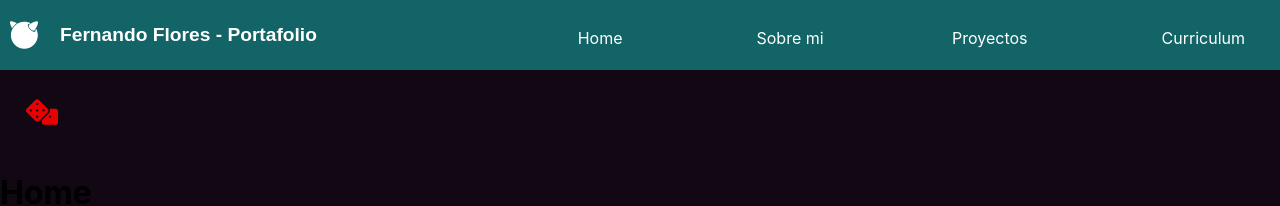
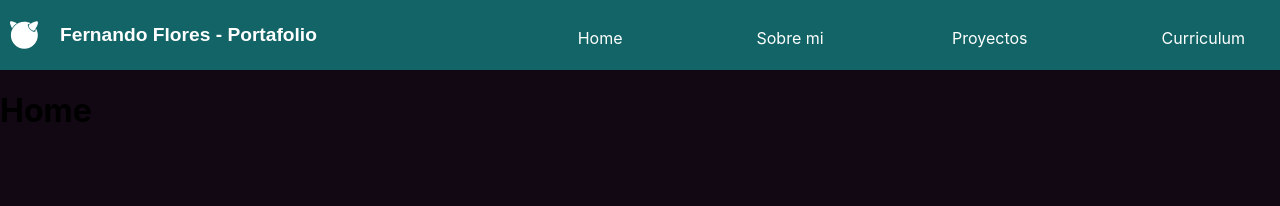
Before and after one commit to ffloresbernal/portafoliofflores, a React (Create React App) app: page / in a window 1280 px wide. Shown: the top 206 px of the page. Built offline with nearby package versions, Linux system fonts and the light colour scheme.

Commit message:
quitado el  DiceGame

```diff
--- a/src/routes/Routes.jsx
+++ b/src/routes/Routes.jsx
@@ -12,7 +12,6 @@ export const Routess = () => {
     <BrowserRouter>
     {/* HEADER */}
         <Navbar/>
-        <JueguitoDados />
 
     {/* BODY */}
         <Routes>
```
